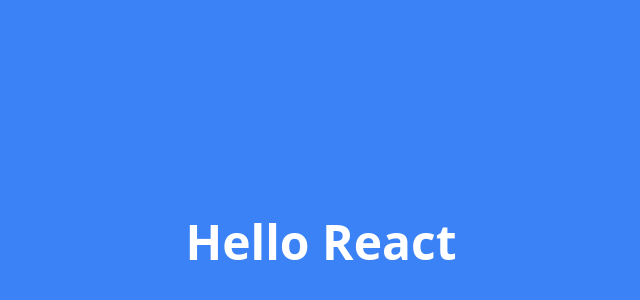
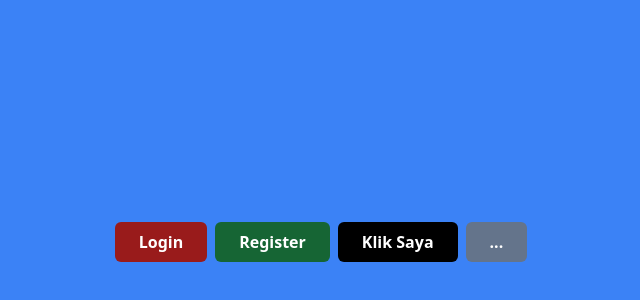
Before and after one commit to rahmatrafli1/Belajar-React-Code-Studio, a React (Vite) app in the folder my-react-app/: page / in a window 1280 px wide. Shown: the part 158-458 px from the top of the page, without its empty margins (319-959 px from the left). Built offline with nearby package versions, Linux system fonts and the light colour scheme.

Commit message:
belajar component dan props

```diff
--- a/my-react-app/src/App.jsx
+++ b/my-react-app/src/App.jsx
@@ -1,7 +1,61 @@
+// import React from "react";
+
+// // Cara 1 Menggunakan class component:
+// class Button extends React.Component {
+//   render() {
+//     return (
+//       <button className="h-10 px-6 font-semibold rounded-md bg-slate-800 text-white">
+//         Klik Saya
+//       </button>
+//     );
+//   }
+// }
+
+// // Cara 2 Menggunakan function component:
+// function ButtonBlack() {
+//   return (
+//     <button className="h-10 px-6 font-semibold rounded-md bg-black text-white">
+//       Klik Saya
+//     </button>
+//   );
+// }
+
+// // Cara 3 Menggunakan arrow function component:
+// const ButtonPink = () => {
+//   return (
+//     <button className="h-10 px-6 font-semibold rounded-md bg-red-400 text-white">
+//       Klik Saya
+//     </button>
+//   );
+// };
+
+// Cara 4 menggunakan properti:
+const ButtonAja = (props) => {
+  // eslint-disable-next-line react/prop-types
+  const { variant = "bg-slate-500", text = "..." } = props;
+  return (
+    <button
+      className={`h-10 px-6 font-semibold rounded-md ${variant} text-white`}
+    >
+      {text}
+    </button>
+  );
+};
+
 function App() {
   return (
     <div className="flex justify-center bg-blue-500 min-h-screen items-center">
-      <h1 className="text-white text-5xl font-bold">Hello React</h1>
+      <div className="flex gap-x-2">
+        {/* <Button />
+        <Button />
+        <Button />
+        <ButtonBlack />
+        <ButtonPink /> */}
+        <ButtonAja variant="bg-red-800" text="Login" />
+        <ButtonAja variant="bg-green-800" text="Register" />
+        <ButtonAja variant="bg-black" text="Klik Saya" />
+        <ButtonAja />
+      </div>
     </div>
   );
 }
```
